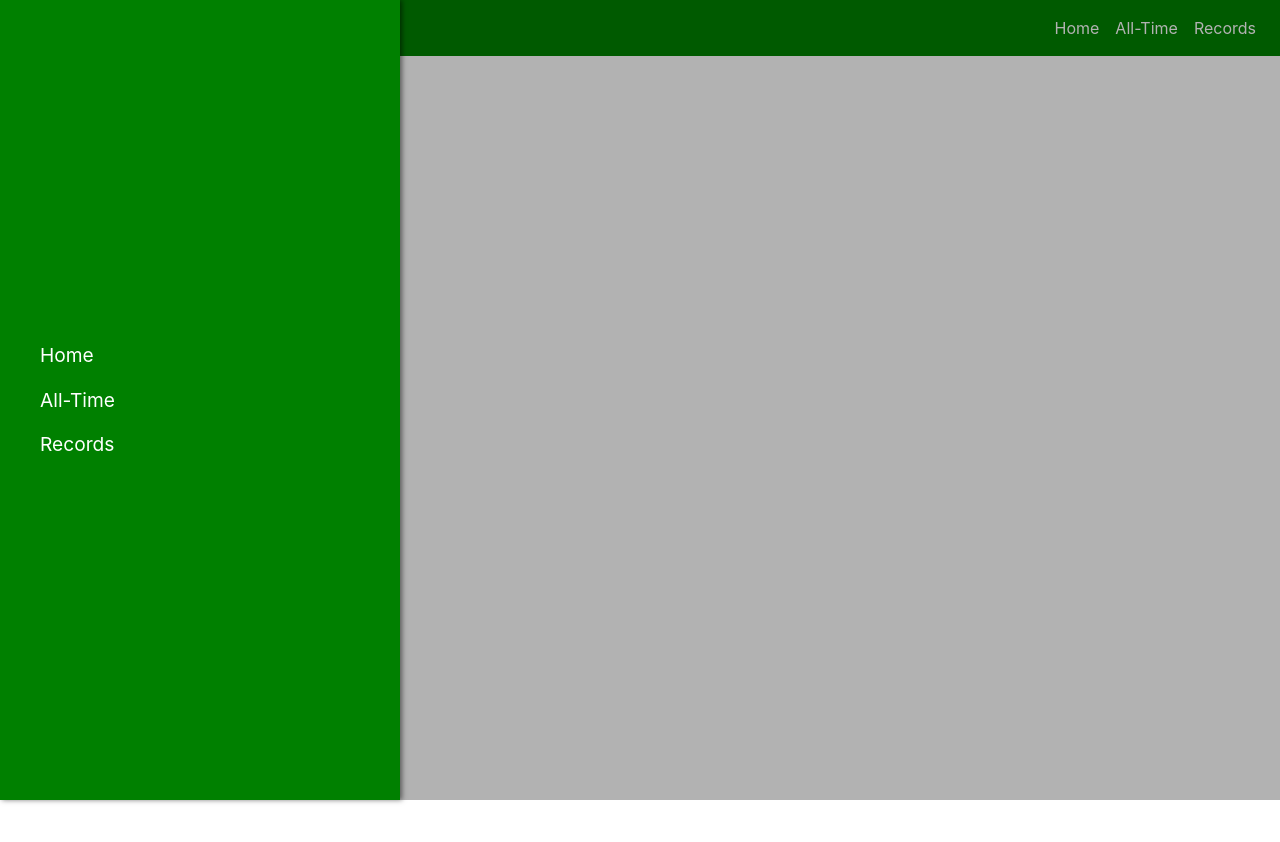
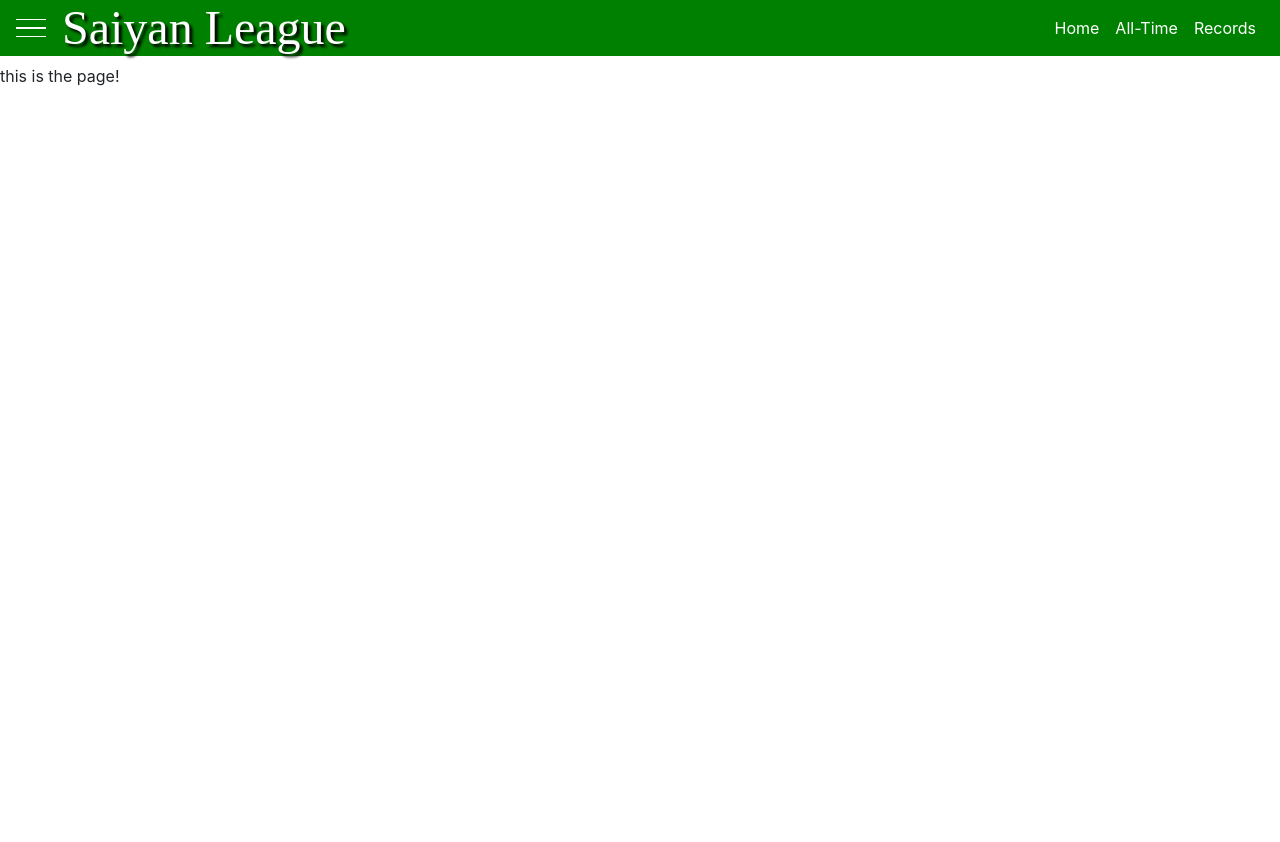
Before and after one commit to Anverch/fantasy-football, a React (Create React App) app: page / in a window 1280 px wide. Shown: the top 842 px of the page. Built offline with nearby package versions, Linux system fonts and the light colour scheme.

Commit message:
add side menu click handler

```diff
--- a/src/App.js
+++ b/src/App.js
@@ -1,17 +1,36 @@
-import React from 'react';
-
+import React, {Component} from 'react';
 import { BrowserRouter as Router } from "react-router-dom";
 import Navigation from "./components/Navigation/Navigation.js"
 import SideMenu from './components/SideMenu/SideMenu';
 import Backdrop from './components/Backdrop/Backdrop';
 
-function App() {
+class App extends Component {
+
+  state = {
+    sideMenuOpen: false
+  };
+
+  navigationClickHandler = () => {
+    this.setState((prevState)=>{
+      return {sideMenuOpen: !prevState.sideMenuOpen};
+    });
+  };
+
+  render() {
+    let sideMenu;
+    let backdrop;
+
+    if (this.state.sideMenuOpen ){
+      sideMenu = <SideMenu />
+      backdrop = <Backdrop />
+    }
+
     return (
       <Router>
         <div style={{ height: "100%"}}>
-        <Navigation />
-        <SideMenu />
-        <Backdrop />
+          <Navigation menuClickHandler={this.navigationClickHandler} />
+          {sideMenu}
+          {backdrop}
           <main style={{marginTop: "64px"}}>
           <p>this is the page!</p>
           </main>
@@ -19,6 +38,7 @@ function App() {
         </div>
       </Router>
     );
+  };
 }
 
 export default App;
--- a/src/components/Navigation/Navigation.js
+++ b/src/components/Navigation/Navigation.js
@@ -7,7 +7,7 @@ const navigation = props => (
     <header className="navigation">
         <nav className="navigation_tool">
             <div>
-                <SideMenuButton />
+                <SideMenuButton click={props.menuClickHandler} />
             </div>
             <div className="nav_logo">Saiyan League</div>
             <div className="spacer"></div>
--- a/src/components/SideMenu/SideMenuButton.js
+++ b/src/components/SideMenu/SideMenuButton.js
@@ -2,7 +2,7 @@ import React from "react";
 import "./SideMenuButton.css";
 
 const sideMenuButton = props => (
-    <button className="menu_button">
+    <button className="menu_button" onClick={props.click}>
         <div className="menu_button_line"/>
         <div className="menu_button_line"/>
         <div className="menu_button_line"/>
```
Lines whose indentation alone changed are shown as unchanged.
